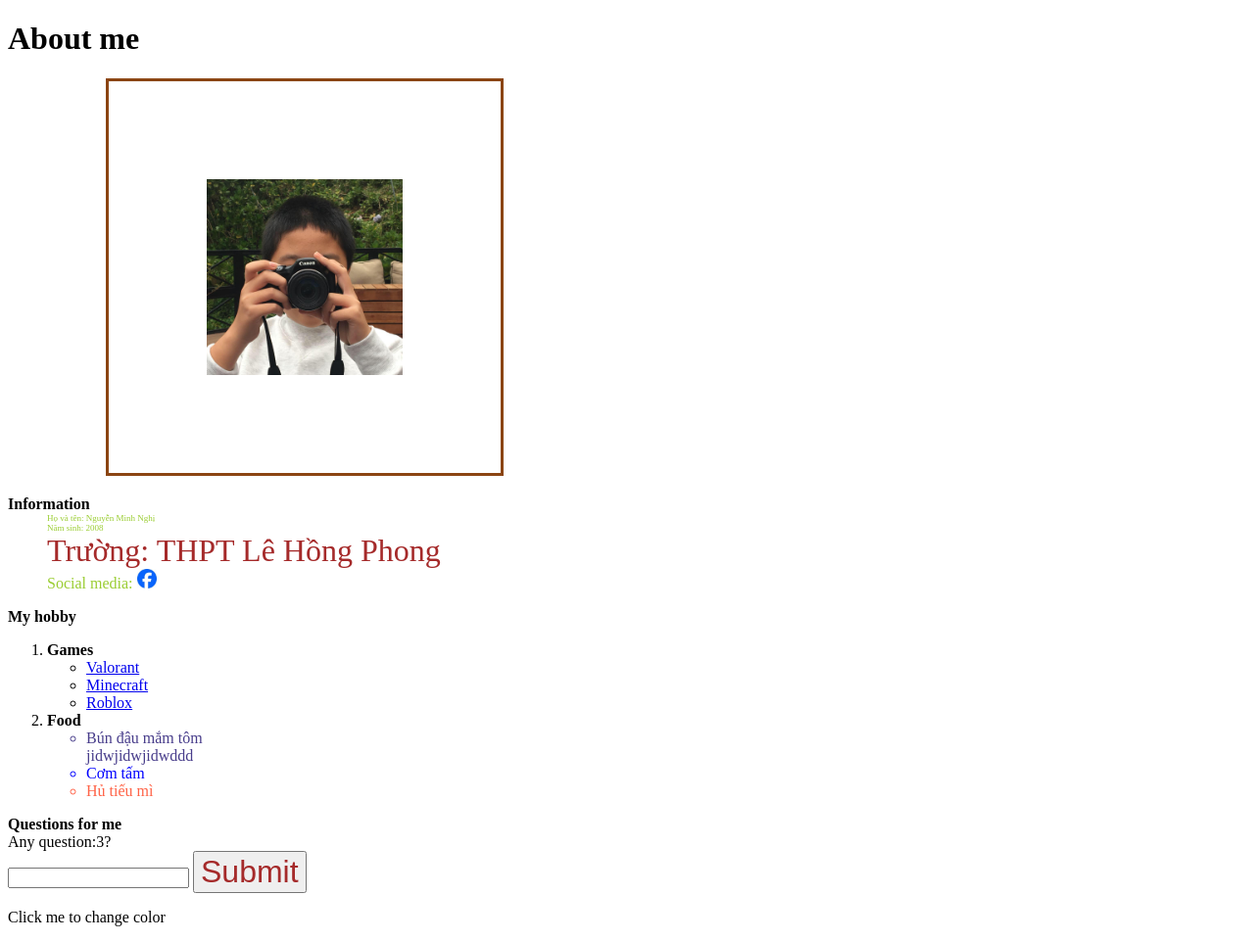
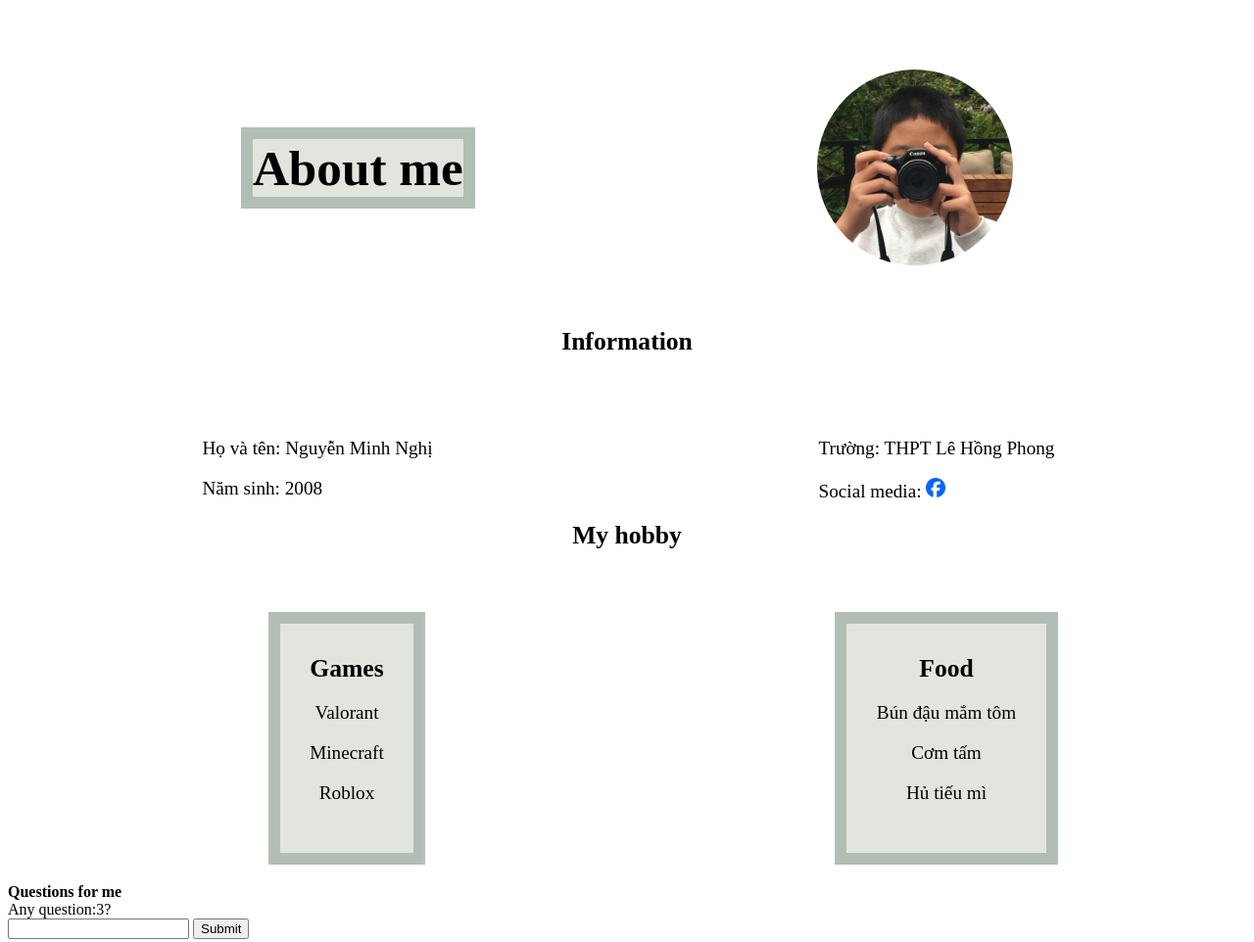
Before and after one commit to MinhNghiNguyen/Baitapvenha, a plain HTML site: page thuchanh.html in a window 1280 px wide. Shown: the top 962 px of the page at 98% size. Drawn offline with Linux system fonts and the light colour scheme.

Commit message:
change content

```diff
--- a/test.css
+++ b/test.css
@@ -1,25 +1,77 @@
+/* body{
+    background-image: url("https://i.pinimg.com/564x/4e/60/d2/4e60d212a0ba83ec845c8013d9a3f94b.jpg");
+    background-repeat: no-repeat;
 
-#something, button{
-    color: brown;
-    font-size: xx-large;
+} */
+h1 {
+  font-size: 4vw;
+    border: 1vw solid #B2BEB5;
+    background-color:#E2E5DE;
 }
 
-
-.info{
-    color: yellowgreen;
-    font-size: medium;
-}
-li.game{
-    font-size: xx-small
+#aboutme {
+    display: grid;
+    grid-template-columns: 2;
+    justify-content: space-around;
+    margin: auto;
+    padding: 5%;
+    align-items: center;
 
 }
-*{font-weight: 10000;}
-dd[idk^="n"]{
-    font-size: xx-small;
+#aboutme img{
+    border-radius: 100%;
+    grid-column: 2;
 }
-#ava{
-    margin-left: 100px;
-    padding: 100px;
-    border: saddlebrown;
-    border-style: solid;
+#infohead{
+    display: grid;
+    text-align: center;
+    align-items: center ;
+    font-size: 2vw;
 }
+#infostor{
+    font-size: 1.5vw;
+    margin-top: 5%;
+    display: grid;
+    grid-template-columns: repeat(2,1fr);
+    justify-items: center;
+
+}
+
+.game{
+
+    font-size: 1.5vw;
+    margin-top: 5%;
+    display: grid;
+    grid-template-columns: repeat(2,1fr);
+    justify-items: center;
+}
+#hobby{
+    display: grid;
+    text-align: center;
+    align-items: center ;
+    font-size: 2vw;
+}
+#title{
+    text-align: center;
+    font-size: 2vw;
+}
+a{
+    text-decoration: none;
+    color: black;
+}
+#stor1{
+    border: 1vw solid #B2BEB5;
+    background-color:#E2E5DE;
+    padding: 5%;
+    justify-items: center;
+    align-items: center;
+    text-align: center;
+}
+#stor2{
+    border: 1vw solid #B2BEB5;
+    background-color:#E2E5DE;
+    padding: 5%;
+    justify-items: center;
+    align-items: center;
+    text-align: center;
+}
--- a/thuchanh.html
+++ b/thuchanh.html
@@ -6,29 +6,28 @@
     <title>Introduction</title>
 </head>
 <body>
+    <div id="aboutme">
    <h1>About me</h1>
     <img id="ava" src="src/ava.jpg" alt="My avatar" width="200" height="200">
-   <dl>
-    <dt><b>Information</b></dt>
-    <dd class="info" idk ="nes">Họ và tên: Nguyễn Minh Nghị</dd>
-    <dd class="info" idk ="no">Năm sinh: 2008</dd>
-    <dd id="something" class="info canbechanged">Trường: THPT Lê Hồng Phong</dd>
-    <dd class="info canbechanged">Social media: <a href="https://www.facebook.com/bum.nguyen.79462"><img src="src/facebook.jpg" width="20" height="20" ></a></dd>
-   </dl>
-   <dt><b>My hobby</b></dt>
+    </div>
+    <dt><b id="infohead">Information</b></dt>
+    <div id="infostor">
+    <div><p class="info" >Họ và tên: Nguyễn Minh Nghị</p>
+    <p class="info"> Năm sinh: 2008</p></div>
+    <div><p id="something" class="info1">Trường: THPT Lê Hồng Phong</p>
+    <p class="info1">Social media: <a href="https://www.facebook.com/bum.nguyen.79462"><img src="src/facebook.jpg" width="20" height="20" ></a></p></div></div>
+   <dt><b id="hobby">My hobby</b></dt>
    <ol class="game">
-    <li ><b>Games</b></li>
-    <ul>
-        <li><a href="https://playvalorant.com/en-us/">Valorant</a></li>
-        <li><a href="https://www.minecraft.net/en-us">Minecraft</a></li>
-        <li><a href="https://www.roblox.com/home"> Roblox </a></li>
-    </ul>
-    <li><b>Food</b></li>
-    <ul>
-        <li style="color: darkslateblue;" id="bun">Bún đậu mắm tôm <br>jidwjidwjidwddd</li>
-        <li style="color: blue;" id="tam">Cơm tấm</li>
-        <li style ="color: tomato;">Hủ tiếu mì</li>
-    </ul>
+    <div id="stor1"><b id="title">Games</b>
+        <p><a href="https://playvalorant.com/en-us/">Valorant</a></p>
+        <p><a href="https://www.minecraft.net/en-us">Minecraft</a></p>
+        <p><a href="https://www.roblox.com/home"> Roblox </a></p>
+    </div>
+    <div id="stor2"><b id="title">Food</b>
+        <p  id="bun">Bún đậu mắm tôm <br></p>
+        <p  id="tam">Cơm tấm</p>
+        <p>Hủ tiếu mì</p>
+    </div>
    </ol>
    <dt><b>Questions for me</b></dt>
    <form>
@@ -41,5 +40,5 @@
     function clicked(){document.getElementById("changecolor").style.color= "red";}
    </script>
     <link rel="stylesheet" href="test.css">
-</body>
+    </body>
 </html>
```
